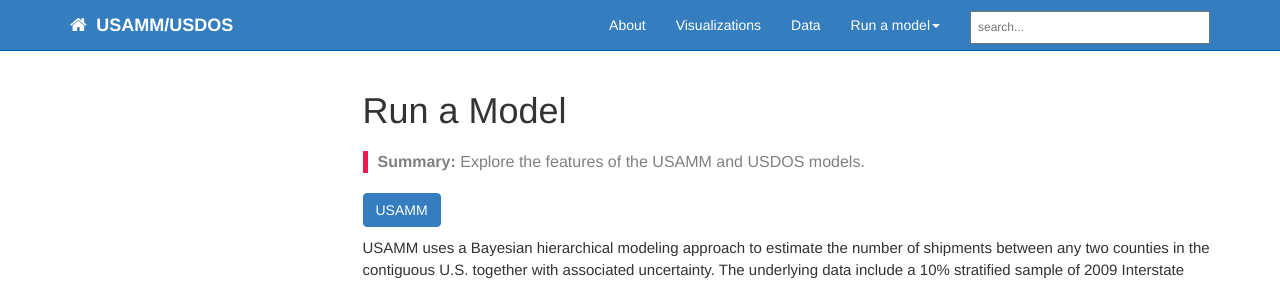
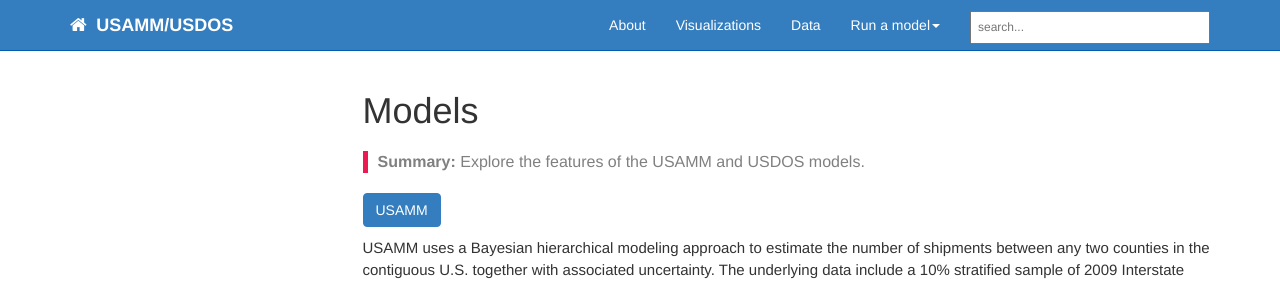
Before and after one commit to webblabb/usammusdos, a Jekyll site: the page built from pages/run.md, in a window 1280 px wide. Shown: the top 283 px of the page. Built offline with Jekyll 4.4.1, drawn with Linux system fonts in a browser that asks for light colours; nearby versions of some CDN libraries; comment, search, counter and statistics services are not loaded.

Commit message:
Update run.md tab title

```diff
--- a/pages/run.md
+++ b/pages/run.md
@@ -1,5 +1,5 @@
 ---
-title: Run a Model
+title: Models
 keywords:
 last_updated: August 24, 2017
 tags:
```
